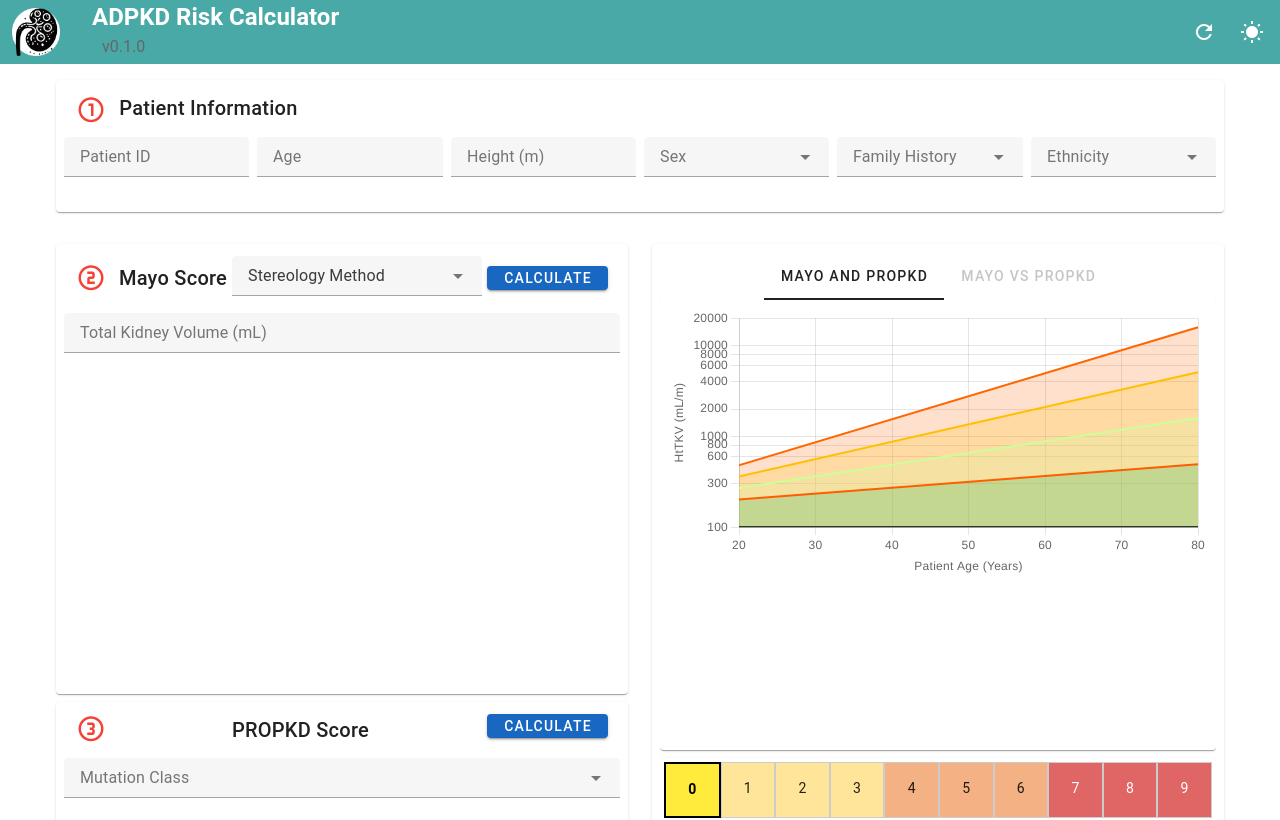
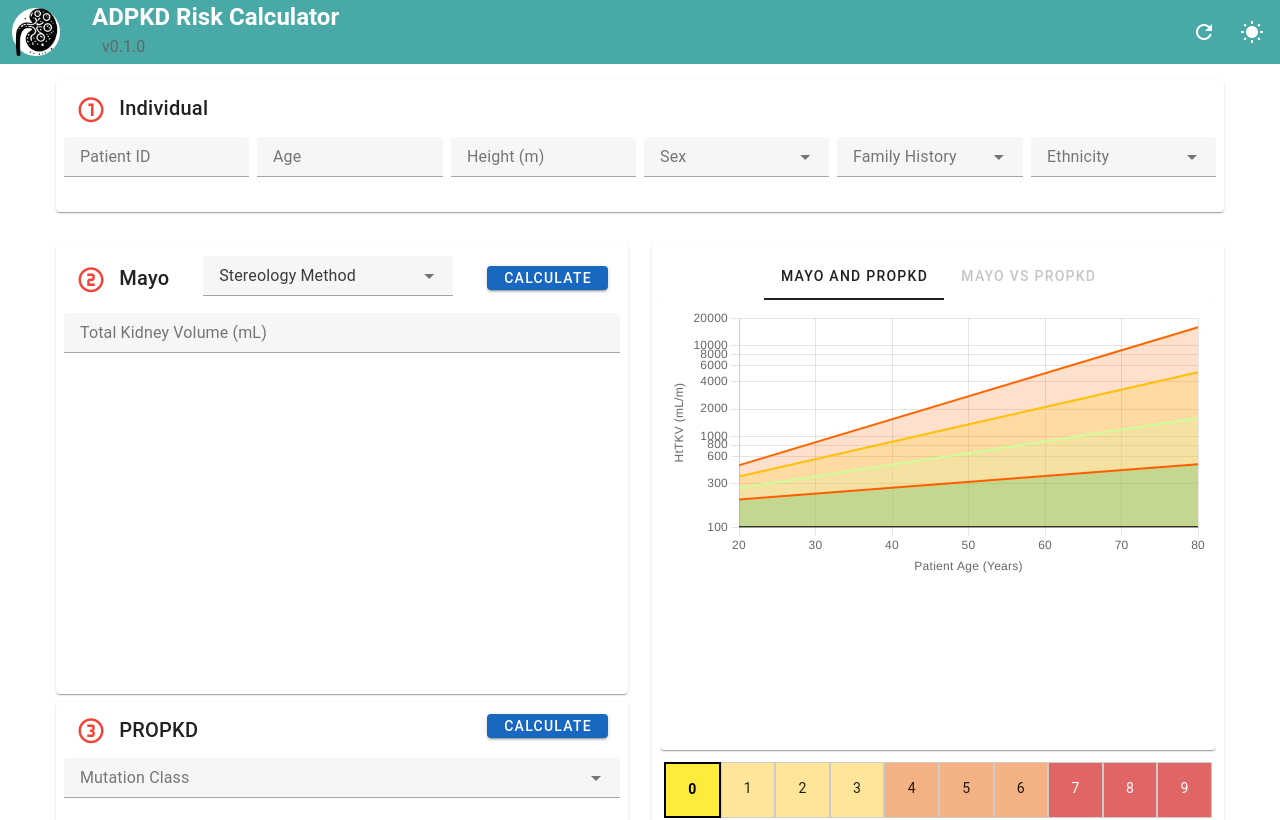
Before and after one commit to halbritter-lab/adpkd-risk, a Vue app: page / in a window 1280 px wide. Shown: the top 820 px of the page. Built offline with nearby package versions, Linux system fonts and the light colour scheme; what webfontloader would draw is missing.

Commit message:
refactor: Update section titles and improve styling in App.vue

```diff
--- a/src/App.vue
+++ b/src/App.vue
@@ -34,13 +34,15 @@
     <v-main>
       <v-container>
 
-        <!-- Step 1: Patient Information Section -->
+        <!-- Step 1: Individual Information Section -->
         <v-row>
           <v-col cols="12" md="12">
             <v-card outlined class="pa-1 mb-2">
               <v-card-title>
+                <span>
                   <v-icon :color="isStep1Valid ? 'green' : 'red'" class="mr-2">mdi-numeric-1-circle-outline</v-icon>
-                Patient Information
+                  Individual
+                </span>
               </v-card-title>
               <v-card-text class="pa-1">
                 <v-row dense>
@@ -90,8 +92,10 @@
             <!-- Mayo Score Section -->
             <v-card class="equal-height-card pa-1 mb-2" outlined>
               <v-card-title class="d-flex justify-space-between align-center">
+                <span>
                   <v-icon :color="isMayoScoreCalculated ? 'green' : 'red'" class="mr-2">mdi-numeric-2-circle-outline</v-icon>
-                Mayo Score
+                  Mayo
+                </span>
                   <v-select
                     v-model="inputMethod"
                     :items="['Ellipsoid Equation', 'Stereology Method']"
@@ -138,8 +142,10 @@
             <!-- PROPKD Score Section -->
             <v-card class="small-card pa-1" outlined>
               <v-card-title class="d-flex justify-space-between">
+                <span>
                   <v-icon :color="isPROPKDScoreCalculated ? 'green' : 'red'" class="mr-2">mdi-numeric-3-circle-outline</v-icon>
-                PROPKD Score
+                  PROPKD
+                </span>
                 <v-btn small color="primary" @click="calculatePROPKDScore" density="compact">Calculate</v-btn>
               </v-card-title>
               <v-card-text class="pa-1">
```
Lines whose indentation alone changed are shown as unchanged.
